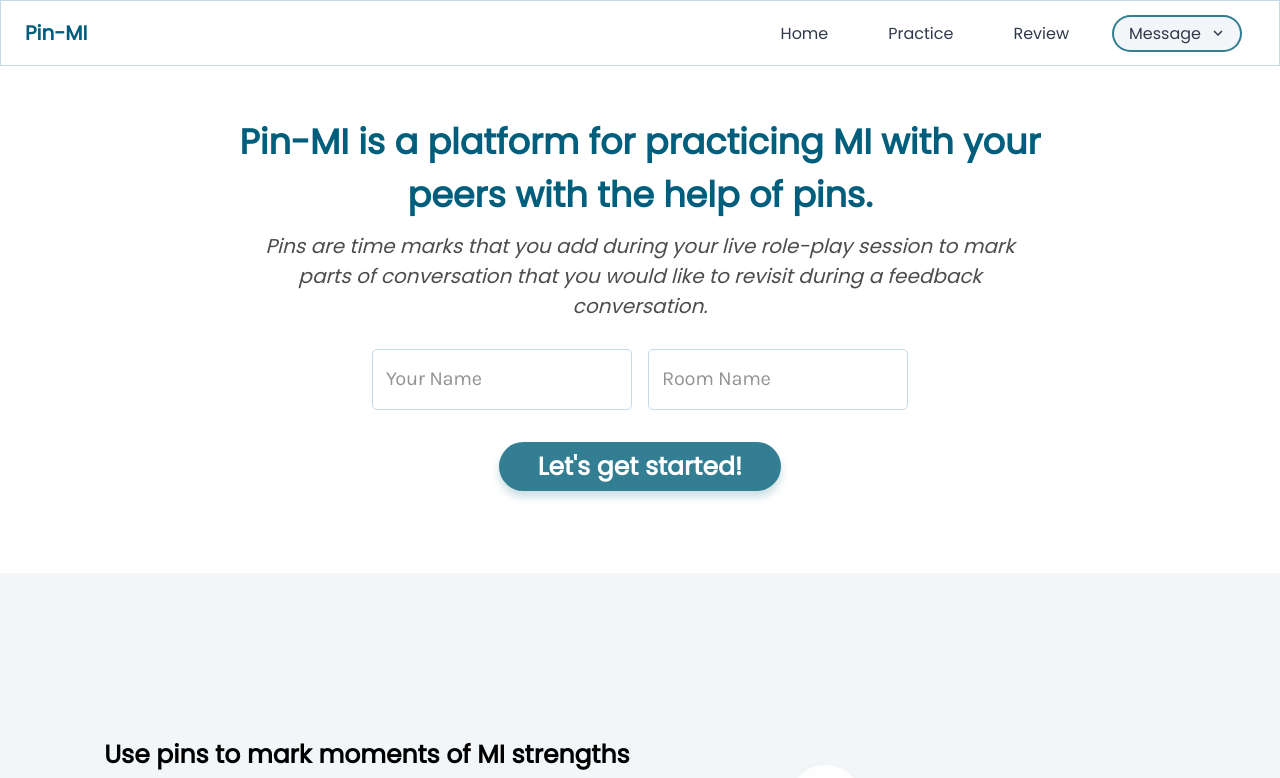
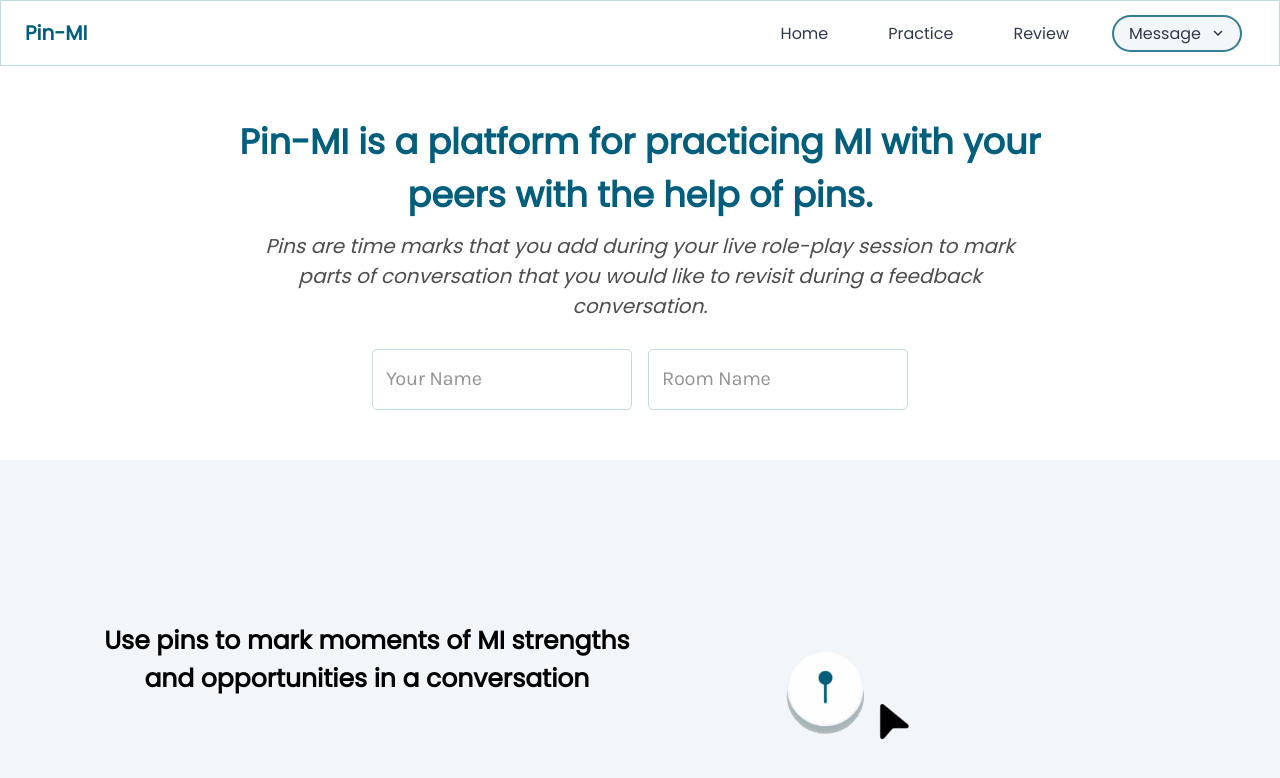
Before and after one commit to CoExLab/pinmi, a React (Create React App) app: page / in a window 1280 px wide. Shown: the top 778 px of the page. Built offline with nearby package versions, Linux system fonts and the light colour scheme.

Commit message:
Remove landing page redundant button

```diff
--- a/src/components/layout/Landing.jsx
+++ b/src/components/layout/Landing.jsx
@@ -134,11 +134,6 @@ const Landing = () => {
         <Box m={1} display="inline">
           <ColorLibTextField id="outlined-basic" label="Room Name" variant="outlined" />
 				</Box>
-        <Box m={4}>
-          <ColorLibButton variant='contained' size='large' href='/content'>
-            Let's get started!
-          </ColorLibButton>
-        </Box>
 			</Container>
       {tutorialInfo.map(tutorialSection)}
       <div className={classes.button_wrapper}>
```
